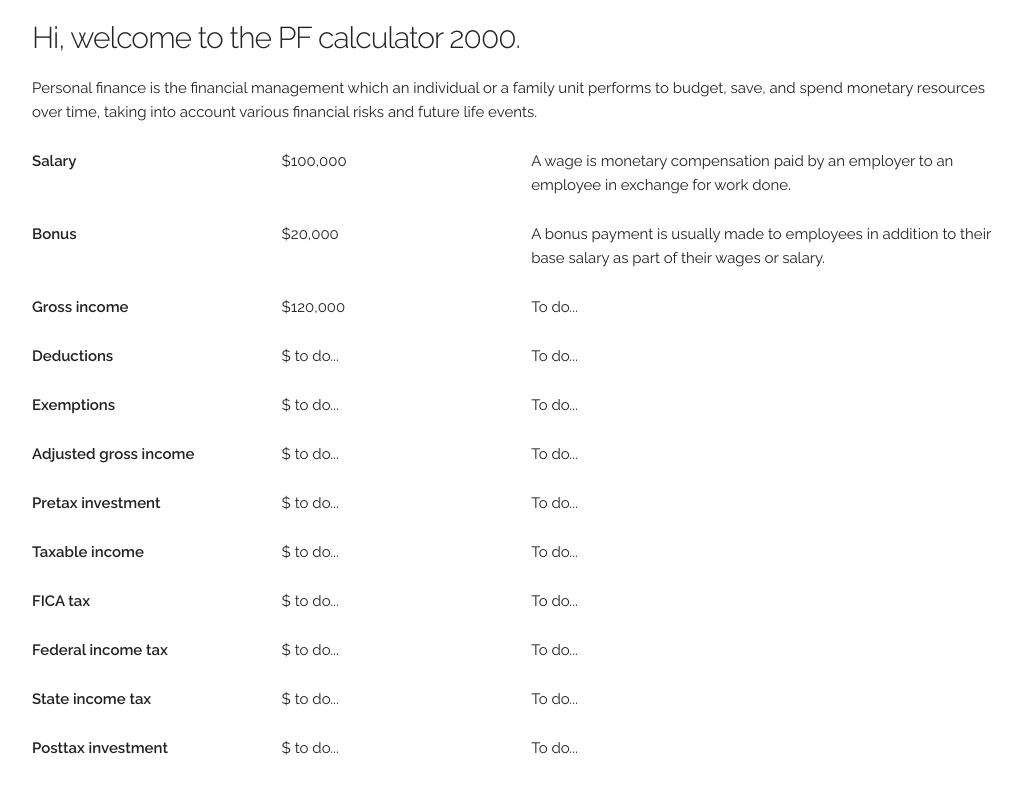
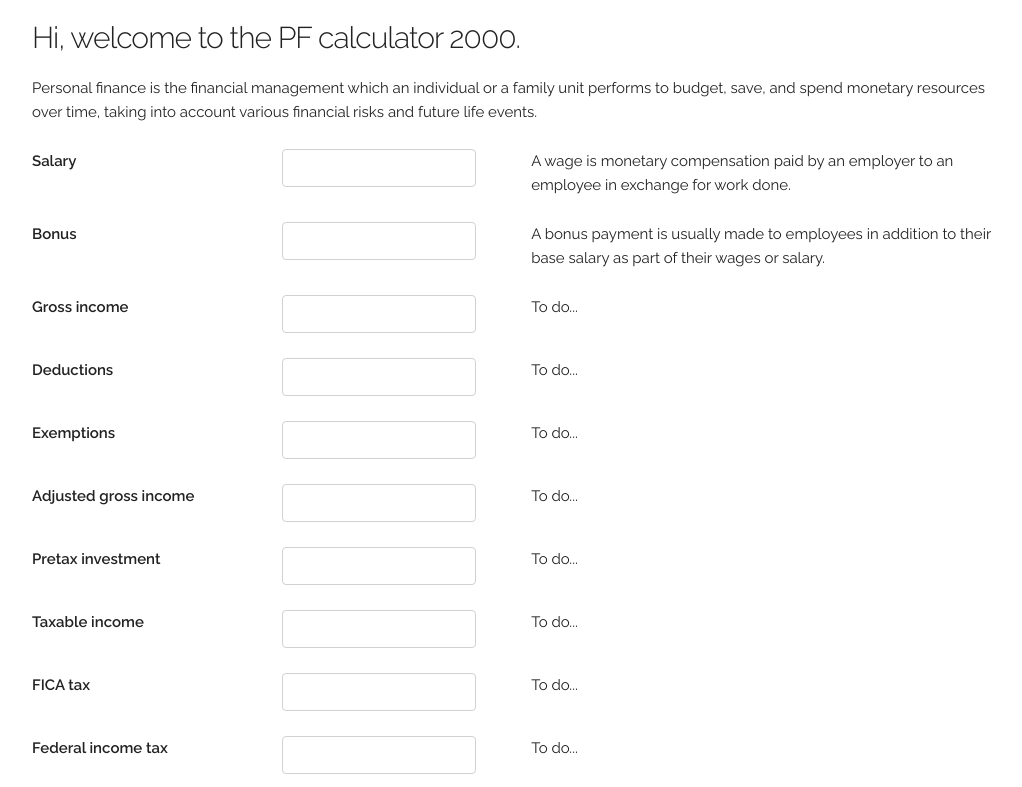
Before and after one commit to mcaputto/react-money, a React (Create React App) app: page / in a window 1280 px wide. Shown: the top 787 px of the page, without its empty margins (128-1150 px from the left). Built offline with nearby package versions, Linux system fonts and the light colour scheme.

Commit message:
Added initial working state (via controlled component) to keep track of values

```diff
--- a/src/App.js
+++ b/src/App.js
@@ -89,11 +89,27 @@ Header.propTypes = {
 }
 
 class Metric extends Component {
+  constructor(props) {
+    super(props)
+    this.state = {value: ''}
+    // We create these to make the <input /> form a "controlled component"
+    this.handleChange = this.handleChange.bind(this);
+    // this.handleSubmit = this.handleSubmit.bind(this);
+  }
+
+  handleChange(event) {
+    this.setState({value: event.target.value})
+  }
+  // handleSubmit(event) {
+  //   alert('A value was submitted: ' + this.state.value)
+  //   event.preventDefault()
+  // }
+
   render() {
     return (
         <div className="row">
           <div className="three columns"><p><strong>{this.props.name}</strong></p></div>
-          <div className="three columns"><p>{this.props.value}</p></div>
+          <div className="three columns"><p><input type="number" value={this.state.value} onChange={this.handleChange} /></p></div>
           <div className="six columns"><p>{this.props.description}</p></div>
         </div>
     )
```
